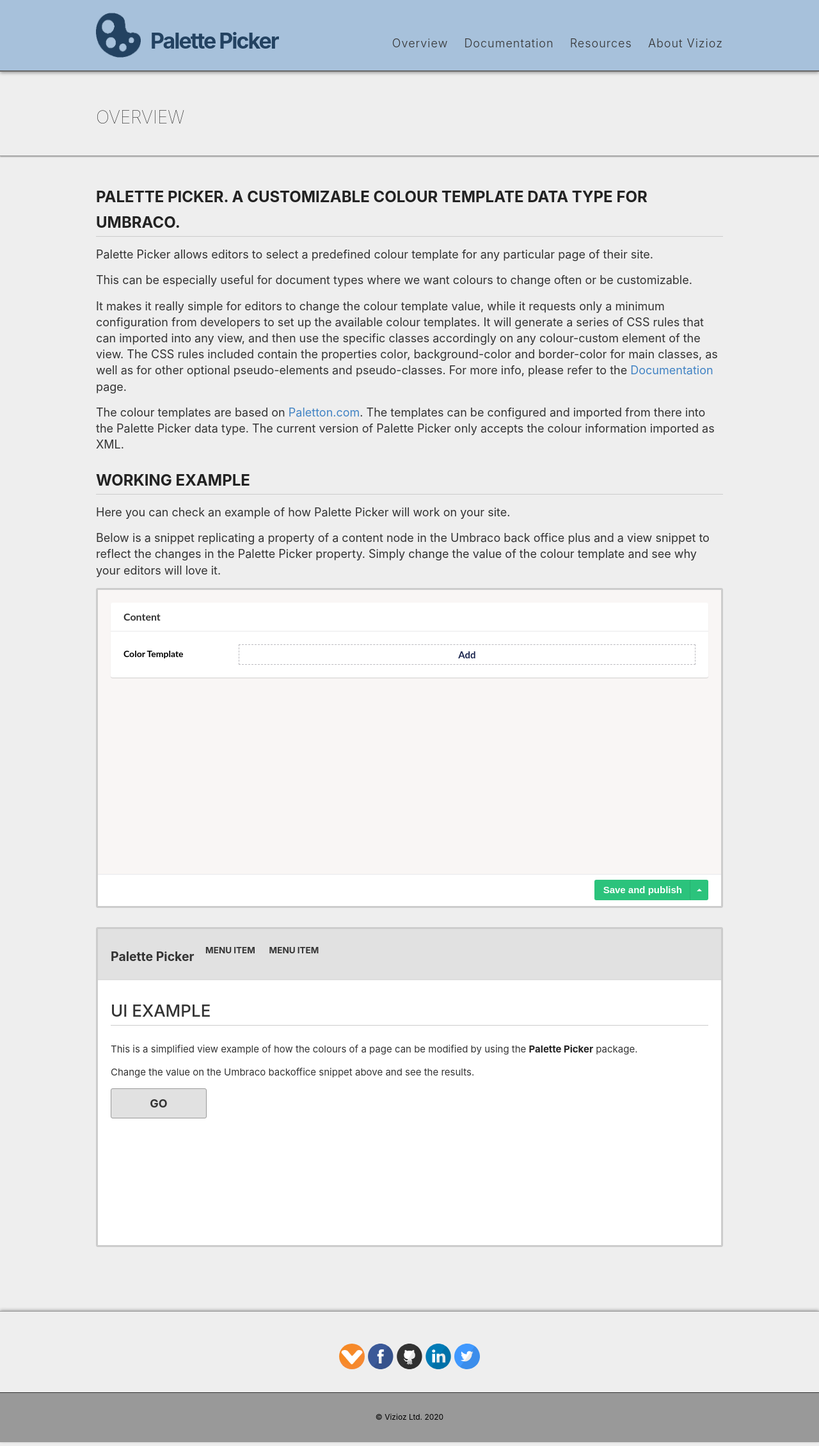
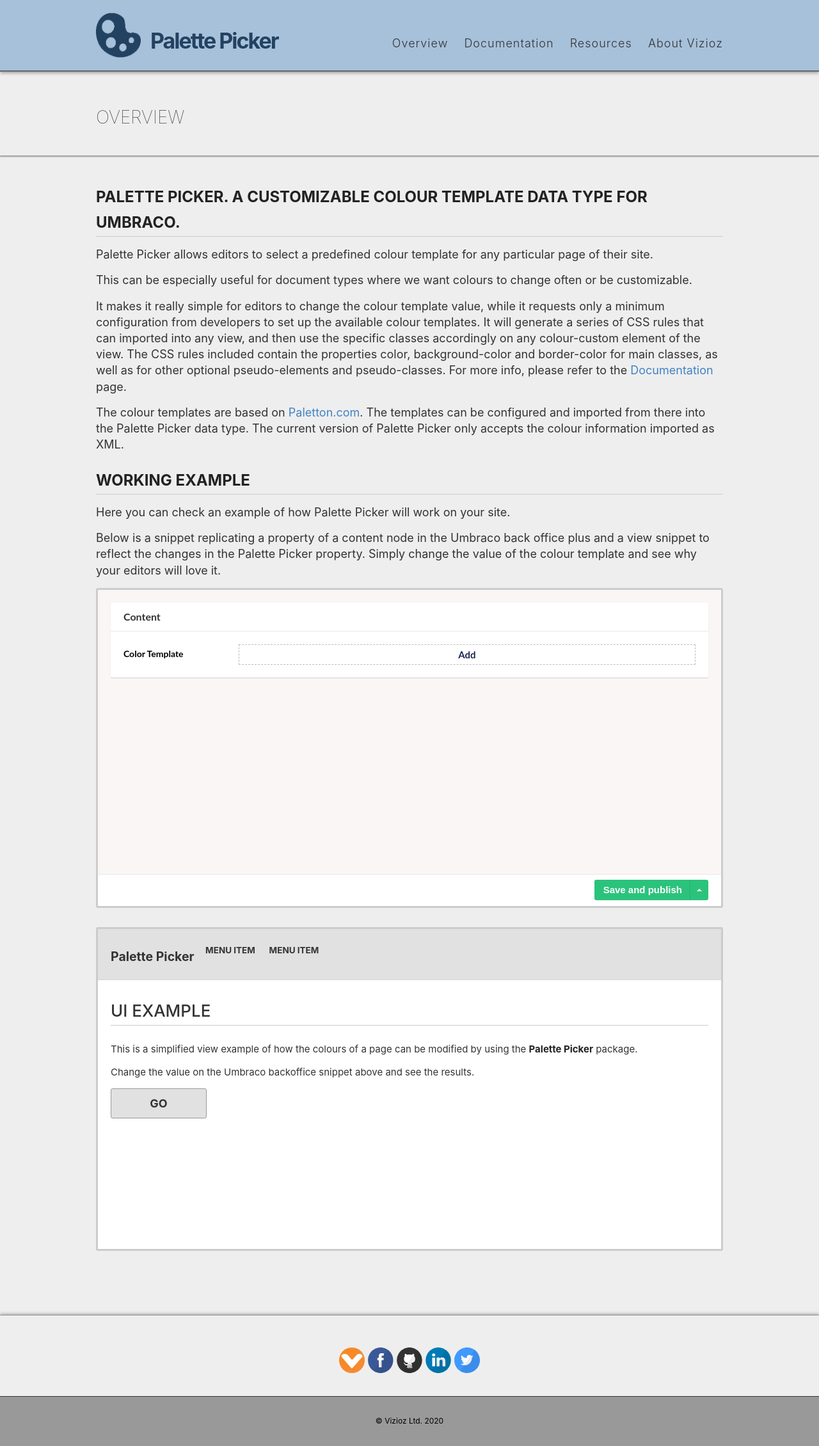
Before and after one commit to Vizioz/Paletton-Picker, a Jekyll site: the page built from docs/index.md, in a window 1280 px wide. Shown: the whole page at 64% size. Built offline with Jekyll 4.4.1, drawn with Linux system fonts in a browser that asks for light colours.

Commit message:
Update example.css

```diff
--- a/docs/css/example.css
+++ b/docs/css/example.css
@@ -422,6 +422,9 @@
   position: relative;
 	font-size: 15px;
 }
+.ui-view .body {
+	min-height: 500px;
+}
 .ui-view .container {
 	padding: 0 20px;
 }
@@ -481,6 +484,7 @@
 	background: #e1e1e1;
 	display: inline-block;
   text-align: center;
+	cursor: pointer;
 }
 .ui-view .btn:hover {
 	border: 1px solid #000;
```
